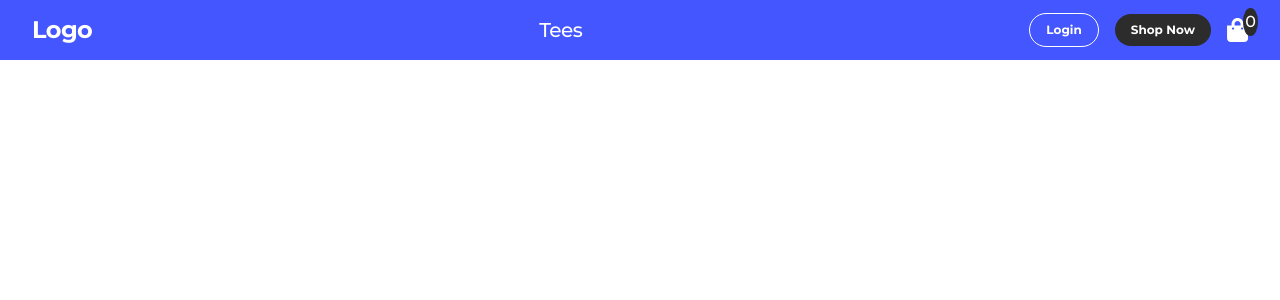
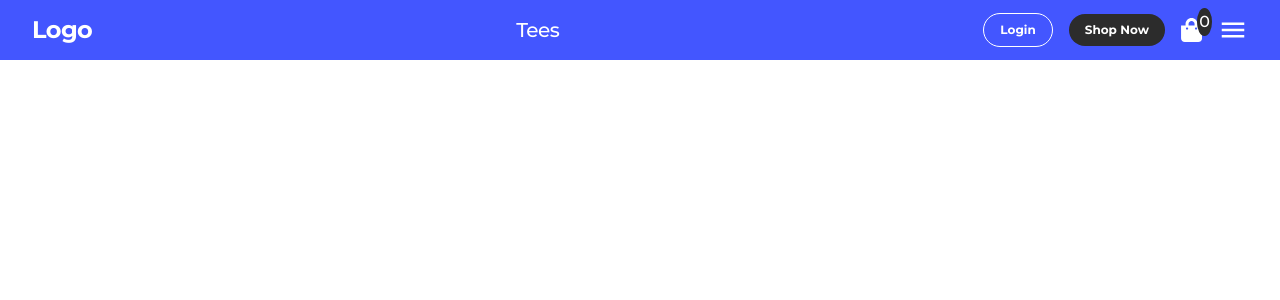
Before and after one commit to IBK2024/next-JS-ecommerce-app, a Next.js app: page / in a window 1280 px wide. Shown: the top 300 px of the page. Built offline with nearby package versions, Linux system fonts and the light colour scheme.

Commit message:
style: responsiv design updated

```diff
--- a/src/components/navbar/dropdownNavbar.tsx
+++ b/src/components/navbar/dropdownNavbar.tsx
@@ -30,9 +30,9 @@ export default function DropDownNavbar({navbarLinks}: DropDownNavbarProps) {
         <Menu className='lg:hidden text-3xl fill-primary' onClick={menuButtonOnClick} />
       )}
       <ul
-        className={`absolute top-[70px] bg-smallNavbar rounded-xl w-smallNavbar2 overflow-hidden ${
+        className={`absolute top-[70px] bg-smallNavbar rounded-xl overflow-hidden ${
           isOpen ? 'h-fit' : 'h-0'
-        } backdrop-blur-lg left-8 right-8 sm:left-[unset] sm:right-8 sm:w-smallNavbar block lg:hidden`}
+        } backdrop-blur-lg left-8 right-8 phone:left-[unset] phone:right-8 phone:w-smallNavbar block tablet:hidden tablet:w-smallNavbar`}
       >
         {navbarLinks.map((link, i) => (
           <li className='p-3 flex items-center justify-center' key={i}>
--- a/src/components/navbar/index.tsx
+++ b/src/components/navbar/index.tsx
@@ -22,7 +22,7 @@ export default function Navbar() {
             <NavbarLink href='/' logo={true}>
               Logo
             </NavbarLink>
-            <ul className='items-center justify-between gap-8 hidden lg:flex'>
+            <ul className='items-center justify-between gap-8 hidden tablet:flex'>
               {navLinks.map((link, i) => (
                 <li key={i}>
                   <NavbarLink href={link.href}>{link.title}</NavbarLink>
--- a/src/components/navbar/loginButton.tsx
+++ b/src/components/navbar/loginButton.tsx
@@ -11,7 +11,7 @@ export default function LoginButton({smallScreen}: LoginButtonProps) {
     return (
       <Link
         href='/login'
-        className='hidden bg-transparent border-solid border-[1px] border-primary text-primary tracking-normal py-2 px-4 text-xs rounded-3xl font-bold hover:bg-secondary hover:border-none active:scale-95 lg:block'
+        className='hidden bg-transparent border-solid border-[1px] border-primary text-primary tracking-normal py-2 px-4 text-xs rounded-3xl font-bold hover:bg-secondary hover:border-none active:scale-95 tablet:block'
       >
         Login
       </Link>
--- a/src/components/navbar/shpNowButton.tsx
+++ b/src/components/navbar/shpNowButton.tsx
@@ -11,7 +11,7 @@ export default function ShopNowButton({smallScreen}: ShopNowButtonProps) {
     return (
       <Link
         href='/categories'
-        className='bg-secondary text-primary tracking-normal py-2 px-4 text-xs rounded-3xl font-bold active:scale-95 hover:opacity-80 hidden lg:block'
+        className='bg-secondary text-primary tracking-normal py-2 px-4 text-xs rounded-3xl font-bold active:scale-95 hover:opacity-80 hidden tablet:block'
       >
         Shop Now
       </Link>
--- a/tailwind.config.ts
+++ b/tailwind.config.ts
@@ -8,6 +8,10 @@ const config: Config = {
     './src/app/**/*.{js,ts,jsx,tsx,mdx}',
   ],
   theme: {
+    screens: {
+      tablet: '900px',
+      phone: '500px',
+    },
     extend: {
       colors: {
         primary: '#ffffff',
@@ -20,7 +24,6 @@ const config: Config = {
       },
       width: {
         smallNavbar: '300px',
-        smallNavbar2: 'unset',
       },
       padding: {
         '1/2': '2px',
```
